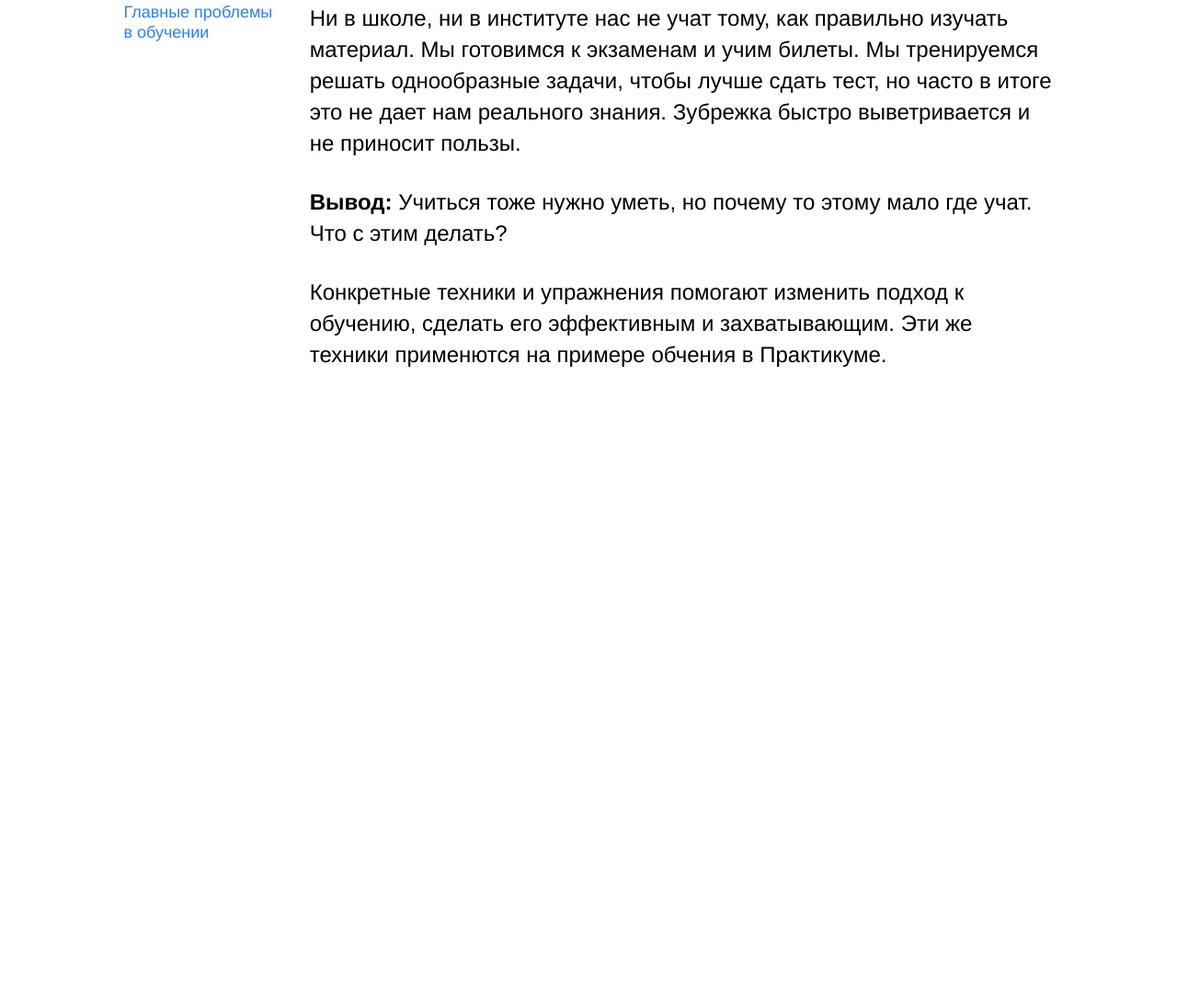
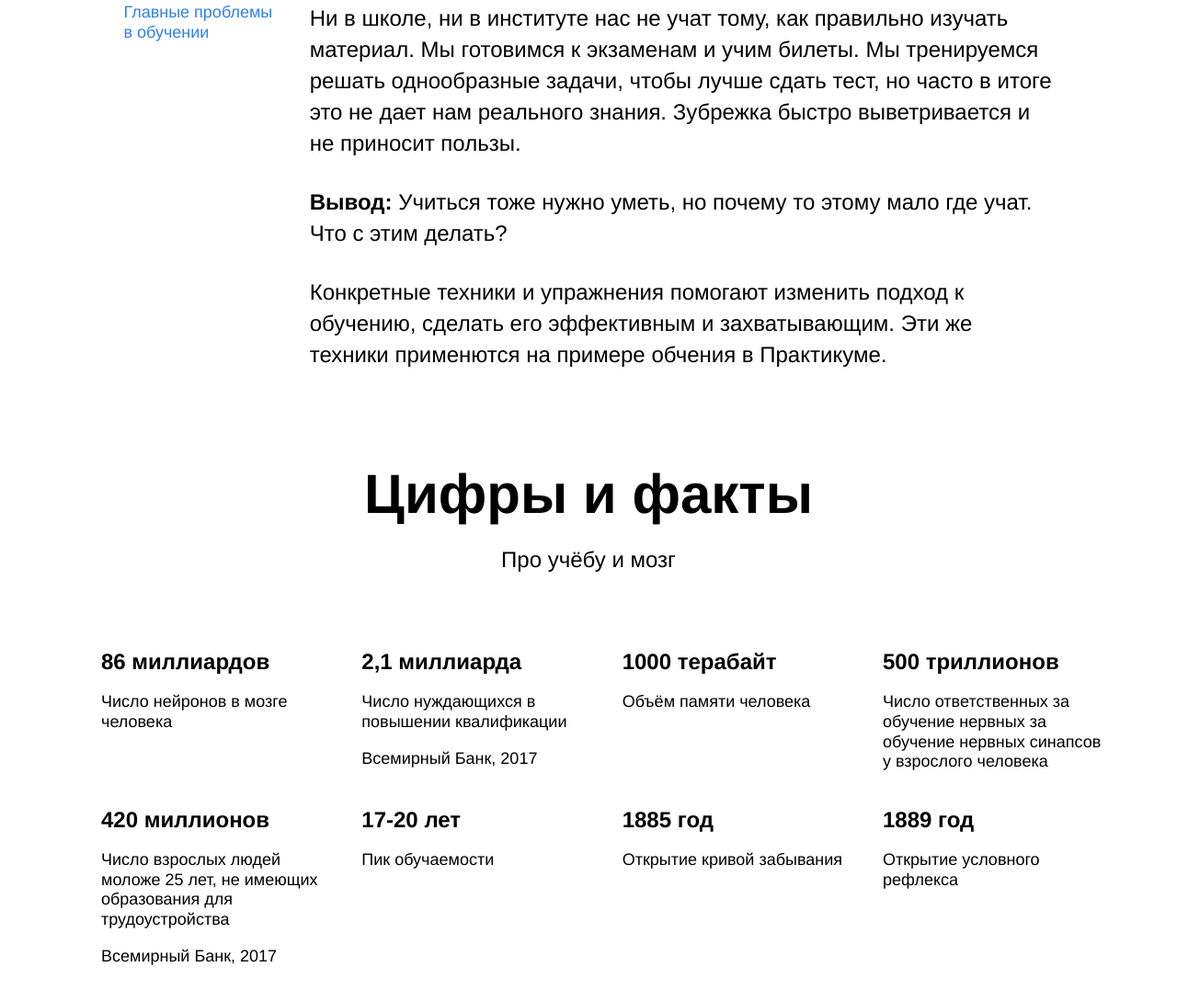
Before and after one commit to EEfimov1704/first-project_yandex, a plain HTML site: page index.html in a window 1280 px wide. Shown: the part 861-1950 px from the top of the page at 92% size. Before the commit the page ends 1372 px from the top, so only its background shows below. Drawn offline with Linux system fonts and the light colour scheme.

Commit message:
block digits

```diff
--- a/index.html
+++ b/index.html
@@ -35,6 +35,44 @@
       </section>
 
       <section class="digits">
+        <h2 class="section-title">Цифры и факты</h2>
+        <p class="section-subtitle">Про учёбу и мозг</p>
+        <ul class="table">
+          <li class="table__cell">
+            <h2 class="table__heading">86 миллиардов</h2>
+            <p class="table__text">Число нейронов в мозге человека</p>
+          </li>
+          <li class="table__cell">
+            <h2 class="table__heading">2,1 миллиарда</h2>
+            <p class="table__text">Число нуждающихся в повышении квалификации</p>
+            <p class="table__text">Всемирный Банк, 2017</p>
+          </li>
+          <li class="table__cell">
+            <h2 class="table__heading">1000 терабайт</h2>
+            <p class="table__text">Объём памяти человека</p>
+          </li>
+          <li class="table__cell">
+            <h2 class="table__heading">500 триллионов</h2>
+            <p class="table__text">Число ответственных за обучение нервных за обучение нервных синапсов у взрослого человека</p>
+          </li>
+          <li class="table__cell">
+            <h2 class="table__heading">420 миллионов</h2>
+            <p class="table__text">Число взрослых людей моложе 25 лет, не имеющих образования для трудоустройства</p>
+            <p class="table__text">Всемирный Банк, 2017</p>
+          </li>
+          <li class="table__cell">
+            <h2 class="table__heading">17-20 лет</h2>
+            <p class="table__text">Пик обучаемости</p>
+          </li>
+          <li class="table__cell">
+            <h2 class="table__heading">1885 год</h2>
+            <p class="table__text">Открытие кривой забывания</p>
+          </li>
+          <li class="table__cell">
+            <h2 class="table__heading">1889 год</h2>
+            <p class="table__text">Открытие условного рефлекса</p>
+          </li>
+        </ul>
       </section>
 
       <section class="feynman">
--- a/styles/style.css
+++ b/styles/style.css
@@ -83,7 +83,7 @@
   display: flex;
   justify-content: center;
   align-items: center;
-  margin: 100px auto;
+  margin: 100px auto 0;
 }
 
 .two-columns {
@@ -126,6 +126,55 @@
   font-weight: 600;
 }
 
+.digits {
+  display: flex;
+  flex-direction: column;
+  align-items: center;
+}
+
+.section-title {
+  line-height: 1.15;
+  font-size: 60px;
+  font-weight: 600;
+  width: 60%;
+  text-align: center;
+  margin: 100px auto 20px;
+}
+
+.section-subtitle {
+  line-height: 34px;
+  font-size: 24px;
+  font-weight: normal;
+  width: 60%;
+  text-align: center;
+  margin: 0;
+}
+
+.table {
+  width: 1100px;
+  display: flex;
+  flex-wrap: wrap;
+  justify-content: space-between;
+  margin: 60px auto 100px;
+}
+
+.table__cell {
+  list-style-type: none;
+  width: 250px;
+}
+
+.table__heading {
+  line-height: 1.15;
+  font-size: 24px;
+  font-weight: 600;
+}
+
+.table__text {
+  line-height: 1.2;
+  font-size: 18px;
+  font-weight: normal;
+}
+
 /* и элемента с модификатором вида ключ-значение */
 .table__cell_theme_dark {
   width: 200px;
```
